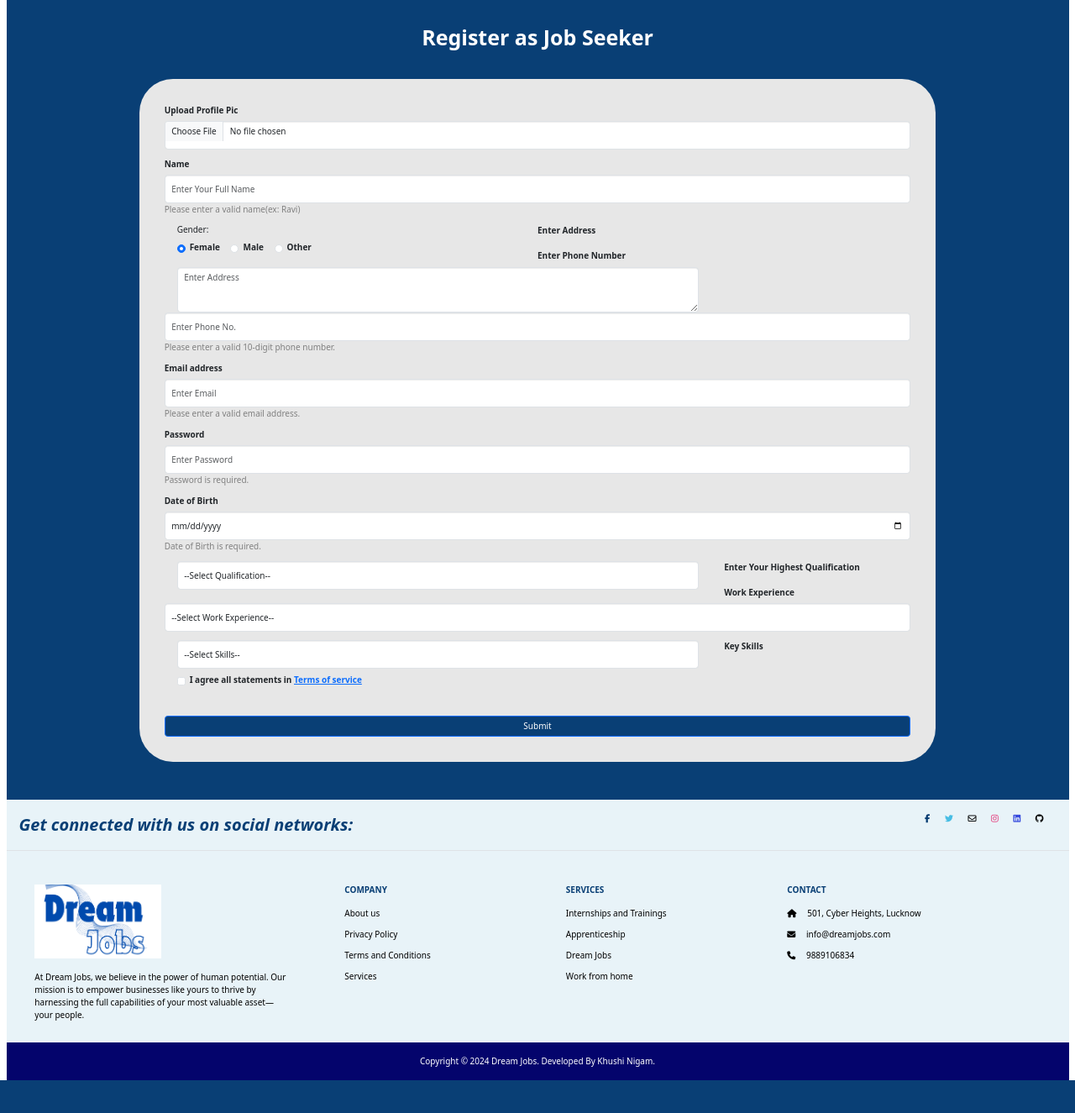
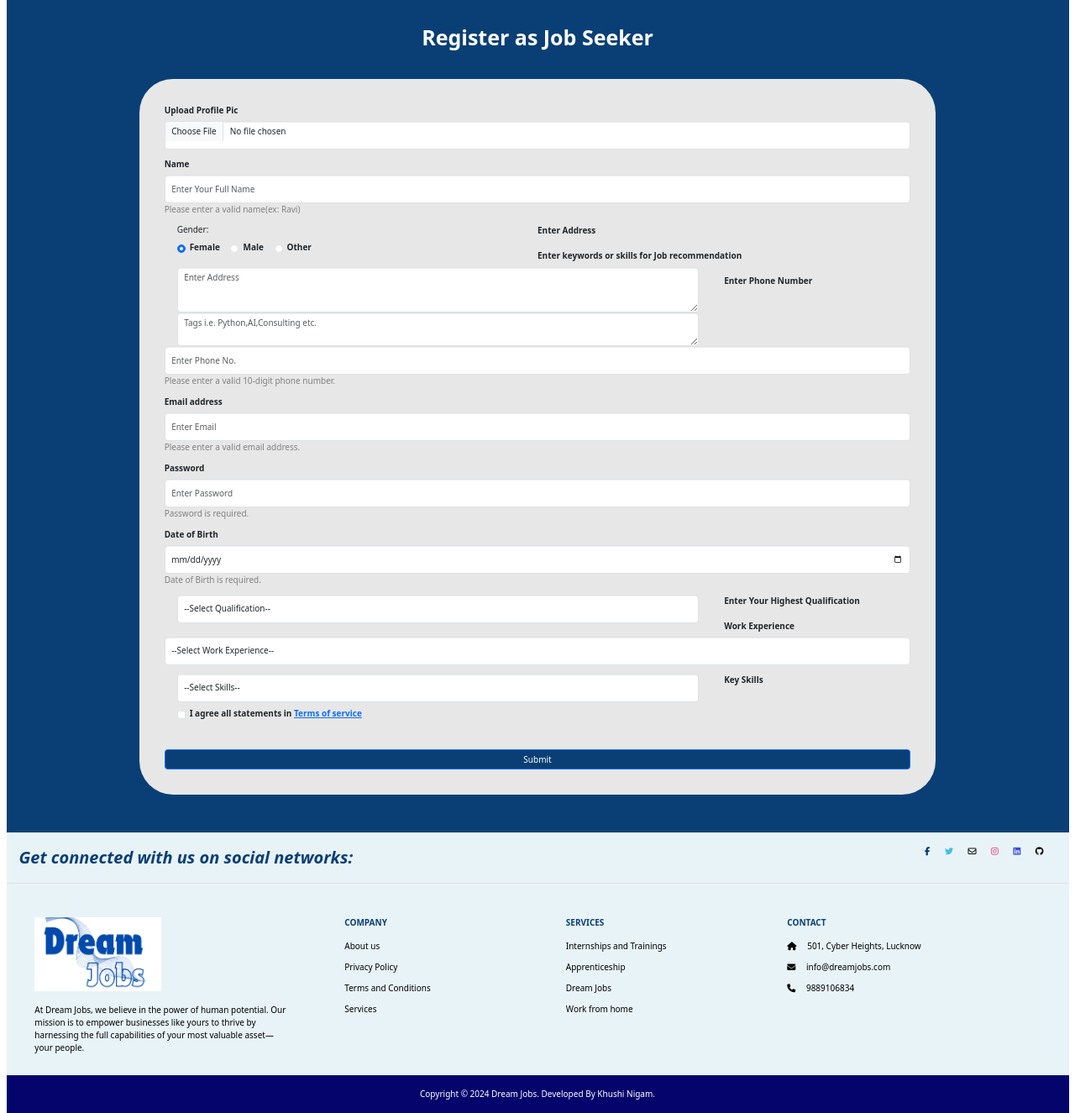
Before and after one commit to Sriikaran/jobportal, a Django app: page /jobseekerreg/ in a window 1280 px wide. Shown: the part 157-1482 px from the top of the page at 84% size. Before the commit the page ends 1443 px from the top, so only its background shows below. Run offline with Django 5.2, Linux system fonts and the light colour scheme.

Commit message:
added tag based job recommendation feature

```diff
--- a/employer/models.py
+++ b/employer/models.py
@@ -1,5 +1,5 @@
 from django.db import models
-
+from jobapp.models import Tags
 # Create your models here.
 class Jobs(models.Model):
     firmname=models.CharField(max_length=100)
@@ -11,6 +11,7 @@ class Jobs(models.Model):
     location=models.CharField(max_length=50)
     salarypa=models.IntegerField()
     posteddate=models.CharField(max_length=30)
+    job_tags=models.ManyToManyField(Tags,blank=True)
     emailaddress=models.EmailField(max_length=50)
 class Post(models.Model):
     cpname=models.TextField(max_length=300,default="")
--- a/employer/templates/jobs.html
+++ b/employer/templates/jobs.html
@@ -12,6 +12,10 @@
                 <tr>
                     <td>Enter Firm Name</td>
                     <td><input type="text" name="firmname" class="form-control text-dark bg-light" value="{{empreg.cpname}}" readonly/></td>
+                </tr>
+                 <tr>
+                    <td>Enter relevant skills or keywords</td>
+                    <td><input type="text" name="tagname" class="form-control text-dark bg-light" value="" placeholder="add tags"/></td>
                 </tr>
                 <tr>
                     <td>Enter Job Title</td>
--- a/jobapp/models.py
+++ b/jobapp/models.py
@@ -1,6 +1,8 @@
 from django.db import models
 
 # Create your models here.
+class Tags(models.Model):
+    tag_name = models.CharField(max_length=50,blank=True)
 class Login(models.Model):
     username=models.CharField(max_length=50,primary_key=True)
     password=models.CharField(max_length=20)
@@ -25,6 +27,7 @@ class JobSeeker(models.Model):
     experience=models.CharField(max_length=20)
     keyskills=models.TextField()
     regdate=models.CharField(max_length=30)
+    seeker_tags=models.ManyToManyField(Tags,blank=True)
 class Employer(models.Model):
     empprofilepic=models.FileField(upload_to='',default="pic")
     firmname=models.CharField(max_length=100)
--- a/jobapp/templates/jobseeker.html
+++ b/jobapp/templates/jobseeker.html
@@ -47,6 +47,13 @@
                 <div class="col-md-9 pe-5">
                     <textarea class="form-control" name="address" rows="3" placeholder="Enter Address" required></textarea>
                     <span class="error-message">Address is required.</span>
+                </div>
+            </div>
+            <div class="mb-3">
+                <label for="address" class="form-label">Enter keywords or skills for Job recommendation</label>
+                <div class="col-md-9 pe-5">
+                    <textarea class="form-control" name="tags" rows="2" placeholder="Tags i.e. Python,AI,Consulting etc." required></textarea>
+                    <span class="error-message">This is required.</span>
                 </div>
             </div>
             <div class="mb-3">
--- a/jobapp/views.py
+++ b/jobapp/views.py
@@ -1,5 +1,5 @@
 from django.shortcuts import render,redirect
-from . models import Login,Employer,JobSeeker,Enquiry
+from . models import Login,Employer,JobSeeker,Enquiry,Tags
 from adminapp.models import News
 from employer.models import Jobs
 from django.core.exceptions import ObjectDoesNotExist
@@ -21,8 +21,14 @@ def jobseekerreg(request):
         password=request.POST["password"]
         dob=request.POST["dob"]
         regdate=datetime.datetime.today()
+        tags = request.POST["tags"]
+        clean_tags = tags.split(",")
         jobseek=JobSeeker(profilepic=profilepic,name=name,gender=gender,address=address,contactno=contactno,emailaddress=emailaddress,dob=dob,regdate=regdate)
         jobseek.save()
+        for t in  clean_tags:
+            t=t.lower()
+            t_obj,created= Tags.objects.get_or_create(tag_name=t)
+            jobseek.seeker_tags.add(t_obj)
         log=Login(username=emailaddress,password=password,usertype="jobseeker")
         log.save()
         return render(request,"jobseeker.html",{"msg":"Registration is done"})
--- a/jsapp/templates/jsparent.html
+++ b/jsapp/templates/jsparent.html
@@ -98,6 +98,7 @@
                 <span class="menu-title" style="color: white;">My Applications</span>
               </a>
             </li>
+
             <li class="nav-item menu-items">
               <a class="nav-link" href="{% url 'jsapp:response' %}">
                 <span class="menu-icon" style="background-color: white;">
--- a/jsapp/views.py
+++ b/jsapp/views.py
@@ -10,6 +10,9 @@ def jshome(request):
     try:
         if request.session["username"]!=None:
             username=request.session["username"]
+            user=JobSeeker.objects.get(emailaddress=request.session['username'])
+            selected_tags = user.seeker_tags.all()
+            recommended_posts = Jobs.objects.filter(job_tags__in=selected_tags)
             empreg=Employer.objects.all()
             jobseek=JobSeeker.objects.get(emailaddress=username)
             job=Jobs.objects.all()
```
Also changed, not shown: employer/views.py (+7 -1 lines), jsapp/templates/jshome.html (+25 -0 lines), db.sqlite3, employer/migrations/0010_jobs_job_tags.py (added), jobapp/migrations/0006_tags_jobseeker_seeker_tags.py (added).
